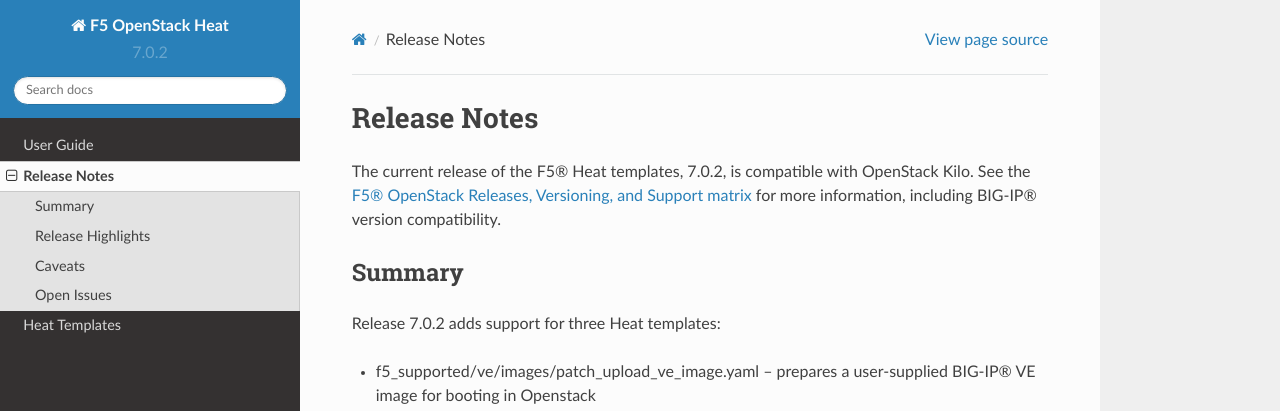
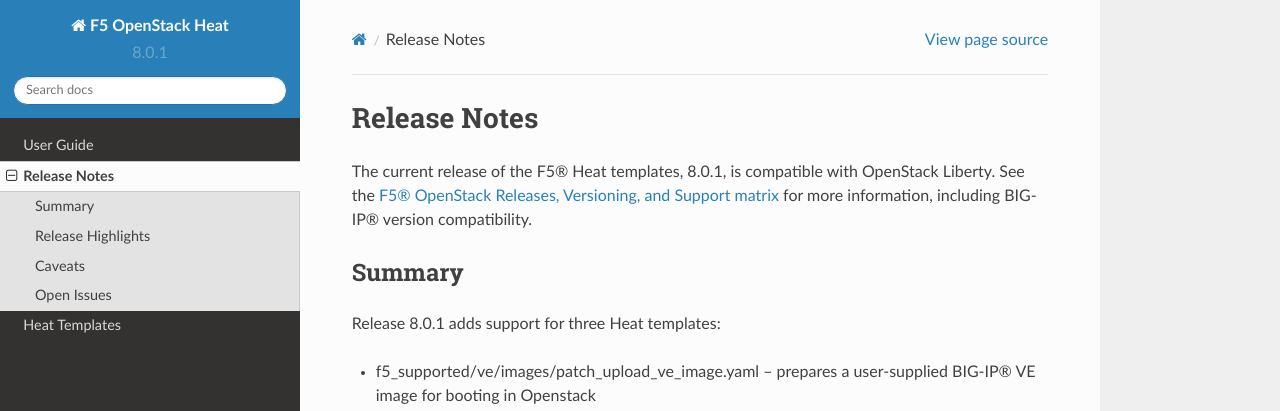
Before and after one commit to F5Networks/f5-openstack-heat, a Sphinx documentation site: the page built from docs/release-notes.rst, in a window 1280 px wide and 1203 px high. Shown: the top 411 px of the window. Built offline with Sphinx 7.4.7 and the Read the Docs theme 2.0.0, drawn with Linux system fonts in a browser that asks for light colours.

Commit message:
Addressing doc version in conf.py.

```diff
--- a/docs/conf.py
+++ b/docs/conf.py
@@ -62,12 +62,12 @@
 # built documents.
 #
 # The short X.Y version.
-version = "7.0.2"
+version = "8.0.1"
 # The full version, including alpha/beta/rc tags.
-release = "7.0.2"
+release = "8.0.1"
 
 # OpenStack release
-openstack_release = "Kilo"
+openstack_release = "Liberty"
 
 rst_epilog = """
 .. |openstack| replace:: {0}
```
